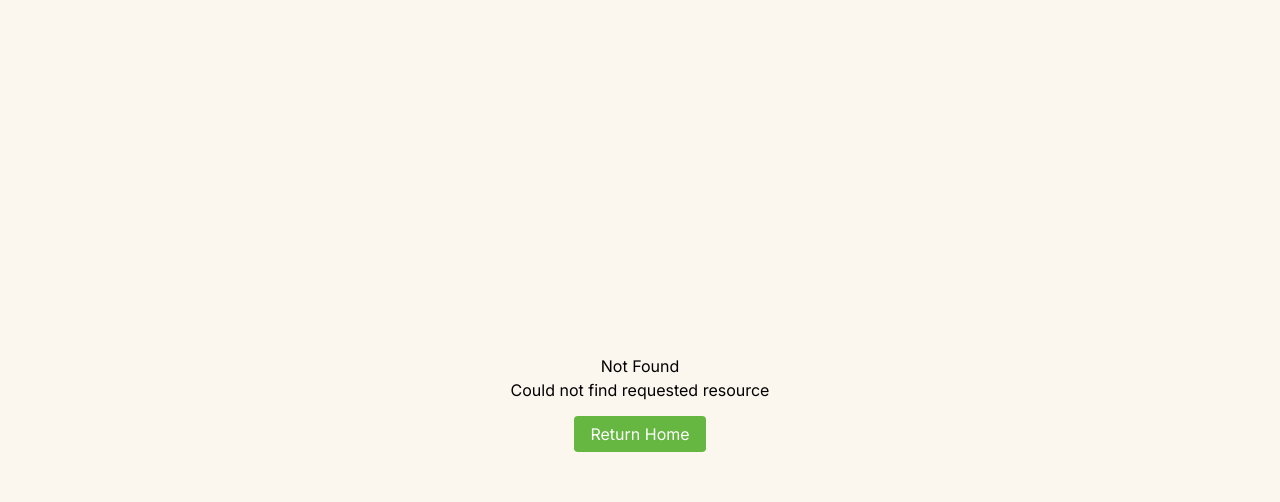
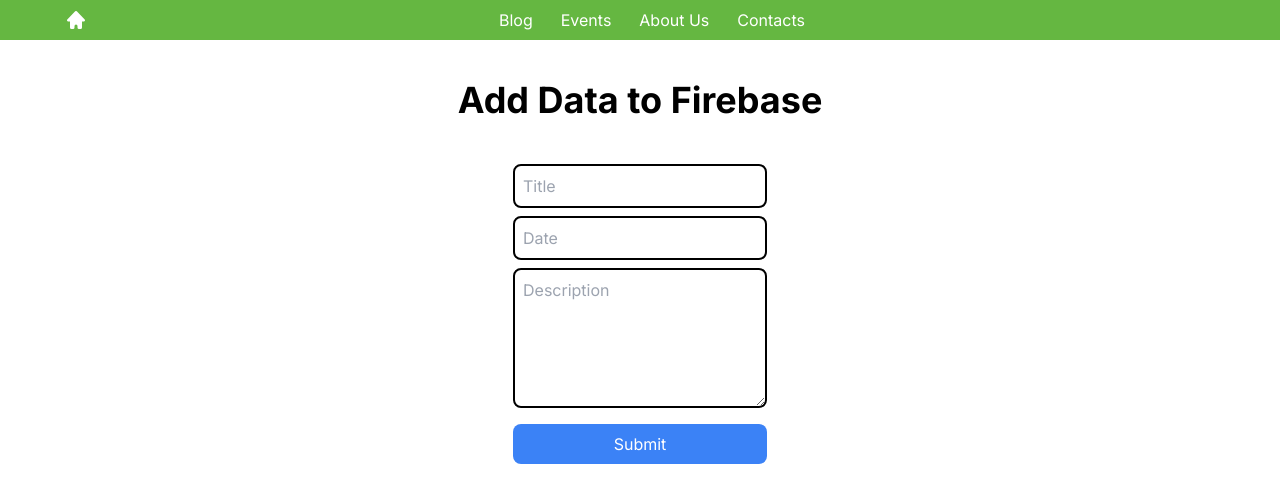
Before and after one commit to kiddohack/art-museum, a Next.js app: page /upload in a window 1280 px wide. Before the commit this address had no page. Shown: the top 502 px of the page. Built offline with nearby package versions, Linux system fonts and the light colour scheme.

Commit message:
added interaction with firestore Database, now we can create blogs and see them posted

```diff
--- /dev/null
+++ b/app/(main)/news/dataFetch.tsx
@@ -0,0 +1,54 @@
+"use client";
+
+import { db } from "@/app/firebaseConfig";
+import { collection, getDocs, orderBy, query } from "firebase/firestore";
+import { useEffect, useState } from "react";
+
+type Blog = {
+  id: string;
+  title: string;
+  date: string;
+  description: string;
+  timestamp: { seconds: number; nanoseconds: number };
+};
+
+async function fetchDataFirestore(): Promise<Blog[]> {
+  const queryByTime = query(
+    collection(db, "blogs"),
+    orderBy("timestamp", "desc"),
+  );
+  const querySnapshot = await getDocs(queryByTime);
+
+  const data: Blog[] = [];
+  querySnapshot.forEach((doc) => {
+    data.push({ id: doc.id, ...doc.data() } as Blog);
+  });
+
+  return data;
+}
+
+export default function NewsPage() {
+  const [blogData, setBlogData] = useState<Blog[]>([]);
+
+  useEffect(() => {
+    async function fetchData() {
+      const data = await fetchDataFirestore();
+      setBlogData(data);
+    }
+    fetchData();
+  }, []);
+
+  return (
+    <div className="grid grid-flow-row ">
+      <div className="max-w mx-auto py-8 px-20 xl:px-36">
+        {blogData.map((blog) => (
+          <div key={blog.id} className="border rounded-lg p-8 flex-1 my-5">
+            <h2 className="text-xl font-semibold mb-2">{blog.title}</h2>
+            <p className="text-gray-500 mb-1">{blog.date}</p>
+            <p>{blog.description}</p>
+          </div>
+        ))}
+      </div>
+    </div>
+  );
+}
--- a/app/(main)/news/page.tsx
+++ b/app/(main)/news/page.tsx
@@ -1,9 +1,14 @@
 import { Metadata } from "next";
+import NewsPage from "./dataFetch";
 
 export const metadata: Metadata = {
-  title: "News",
+  title: "Blog",
 };
 
-export default function NewsPage() {
-  return <section className="bg-bgColor h-dvh w-full">News!</section>;
+export default function Blogs() {
+  return (
+    <>
+      <NewsPage />
+    </>
+  );
 }
--- a/app/(main)/page.tsx
+++ b/app/(main)/page.tsx
@@ -1,3 +1,16 @@
+import Image from "next/image";
+
 export default function Home() {
-  return <main className="bg-bgColor h-dvh">Hello!</main>;
+  return (
+    <main className="bg-bgColor h-dvh">
+      <section className="relative w-auto h-[50%]">
+        <Image
+          src="/modern_art.webp"
+          fill={true}
+          objectFit="cover"
+          alt="Modern Art Photo"
+        />
+      </section>
+    </main>
+  );
 }
--- /dev/null
+++ b/app/(main)/upload/layout.tsx
@@ -0,0 +1,9 @@
+import React from "react";
+
+export default function Layout({
+  children,
+}: Readonly<{
+  children: React.ReactNode;
+}>) {
+  return <>{children}</>;
+}
--- /dev/null
+++ b/app/(main)/upload/page.tsx
@@ -0,0 +1,81 @@
+"use client";
+import { db } from "@/app/firebaseConfig";
+import { addDoc, collection, serverTimestamp } from "firebase/firestore";
+import React, { useState } from "react";
+
+type DataComponents = {
+  title: string;
+  date: string;
+  description: string;
+};
+
+async function addDataToFirestore({
+  title,
+  date,
+  description,
+}: DataComponents) {
+  try {
+    const docRef = await addDoc(collection(db, "blogs"), {
+      title: title,
+      date: date,
+      description: description,
+      timestamp: serverTimestamp(),
+    });
+    console.log("Document ID: ", docRef.id);
+    alert("Data was sent Succesfully!!!");
+  } catch (error) {
+    console.error("Error adding document ", error);
+  }
+}
+
+export default function Upload() {
+  const [title, setTitle] = useState("");
+  const [date, setDate] = useState("");
+  const [description, setDescription] = useState("");
+
+  const handleSubmit = async (e: React.FormEvent<HTMLFormElement>) => {
+    e.preventDefault();
+    await addDataToFirestore({ title, date, description });
+
+    setTitle("");
+    setDate("");
+    setDescription("");
+  };
+
+  return (
+    <section>
+      <p className="text-4xl font-bold m-10 flex justify-center">
+        Add Data to Firebase
+      </p>
+      <form onSubmit={handleSubmit} className="grid justify-center w-screen">
+        <input
+          className="my-1 border-2 border-black rounded-lg p-2"
+          type="text"
+          value={title}
+          onChange={(e) => setTitle(e.target.value)}
+          placeholder="Title"
+        />
+        <input
+          className="my-1 border-2 border-black rounded-lg p-2"
+          type="text"
+          value={date}
+          onChange={(e) => setDate(e.target.value)}
+          placeholder="Date"
+        />
+        <textarea
+          className="my-1 border-2 border-black rounded-lg p-2"
+          rows={5}
+          value={description}
+          onChange={(e) => setDescription(e.target.value)}
+          placeholder="Description"
+        />
+        <button
+          type="submit"
+          className="rounded-lg my-3 bg-blue-500 text-white p-2"
+        >
+          Submit
+        </button>
+      </form>
+    </section>
+  );
+}
--- /dev/null
+++ b/app/firebaseConfig.tsx
@@ -0,0 +1,19 @@
+// Import the functions you need from the SDKs you need
+import { initializeApp } from "firebase/app";
+import { getFirestore } from "firebase/firestore";
+// TODO: Add SDKs for Firebase products that you want to use
+// https://firebase.google.com/docs/web/setup#available-libraries
+
+// Your web app's Firebase configuration
+const firebaseConfig = {
+  apiKey: "AIzaSyDJHZYrB_uxEOv5kliAfzSihw44ctPRZO4",
+  authDomain: "art-museum-f13de.firebaseapp.com",
+  projectId: "art-museum-f13de",
+  storageBucket: "art-museum-f13de.appspot.com",
+  messagingSenderId: "352959709989",
+  appId: "1:352959709989:web:fa5fd8c52f62a4f14410cc",
+};
+
+// Initialize Firebase
+const app = initializeApp(firebaseConfig);
+export const db = getFirestore(app);
--- a/app/globals.css
+++ b/app/globals.css
@@ -8,6 +8,7 @@
     text-wrap: balance;
   }
 }
+
 
 body {
   margin: 0 !important;
--- a/package.json
+++ b/package.json
@@ -10,9 +10,12 @@
   },
   "dependencies": {
     "@heroicons/react": "^2.1.3",
+    "firebase": "^10.10.0",
+    "formidable": "^3.5.1",
     "next": "14.1.0",
     "react": "^18",
-    "react-dom": "^18"
+    "react-dom": "^18",
+    "uuid": "^9.0.1"
   },
   "devDependencies": {
     "@types/node": "^20",
```
Also changed, not shown: public/modern_art.webp (added), 1 other file (tests, documents, lock files or other folders).
